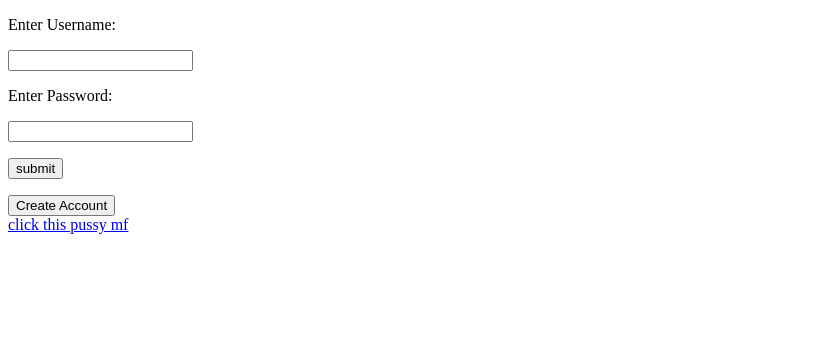
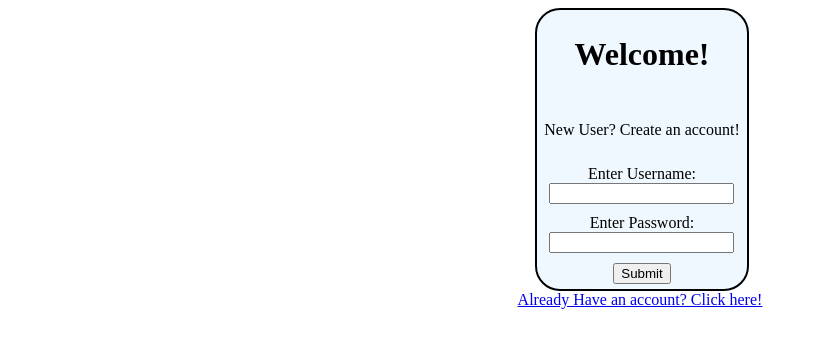
Before and after one commit to welagejl1684/cloudComputingFinalProject, a Flask app: page / in a window 1280 px wide. Shown: the top 348 px of the page, without its empty margins (0-818 px from the left). Run offline with Flask 2, Linux system fonts and the light colour scheme.

Commit message:
Added CSS
CSS looks cool

```diff
--- /dev/null
+++ b/static/css/styles.css
@@ -0,0 +1,39 @@
+.login {
+    display: flex;
+    align-items: center;
+    justify-content: center;
+    width: 100%;
+    height: 100%;
+    flex-direction: column;
+}
+
+.flex-container {
+    display: flex;
+    align-items: center;
+    justify-content: center;
+    width: 100%;
+    height: 100%;
+    flex-direction: column;
+    border-radius: 25px;
+    background: aliceblue;
+    border: 2px solid;
+}
+
+.header {
+    display: flex;
+    align-items: center;
+    justify-content: center;
+    width: 100%;
+    height: 100%;
+    flex-direction: column;
+}
+
+.flex-item {
+    display: flex;
+    align-items: center;
+    justify-content: center;
+    width: 100%;
+    height: 100%;
+    flex-direction: column;
+    margin: 5px;
+}
--- a/templates/login.html
+++ b/templates/login.html
@@ -1,29 +1,33 @@
 <!DOCTYPE html>
 <html>
         <head>
+                <link rel="stylesheet" href="{{ url_for('static', filename='css/styles.css') }}">
                 <title>Login Page</title>
         </head>
         <body>
+                <div class="login">
                         <form action="/" method="POST">
-                <p>Enter Username:</p>
-                <p><input type="text" name="username" /></p>
-                <p>Enter Password:</p>
-                <p><input type="password" name="password" /></p>
-                <p><input type="submit" value="submit" /></p>
+                                <div class="flex-container">
+                                        <div class="flex-item header">
+                                                <h1>Welcome!</h1>
+                                        </div>
+                                        <div class="flex-item">
+                                                <p> New User? Create an account! </p>
+                                        </div>
+                                        <div class="flex-item">
+                                                <label>Enter Username:</label>
+                                                <input type="text" name="username" required>
+                                        </div>
+                                        <div class="flex-item">
+                                                <label>Enter Password:</label>
+                                                <input type="text" name="password" required>
+                                        </div>
+                                        <div class="flex-item">
+                                                <button id="submit" type="submit">Submit</button>
+                                        </div>
+                                </div>
                         </form>
-        <form method="GET" action="/createaccount" class="inline">
-                <button type="submit" name="submit_param" value="submit_value" class="link-button">
-                Create Account
-                </button>
-        </form>
-    </form>
-    <a href="https://sphinx.acast.com/p/open/s/5fc7c9db52d6971d13f1e77f/e/60d67bd89ce7f700198c29d3/media.mp3?tk=eyJ1aWQiOiI2YzUxMTE0Ny1iMTIyLTQwZDUtYmE0Yy1kZDQ3Y2RkOTQ4YjIiLCJ0ayI6IlVYNHQ3Y0VPIiwiYWRzIjpmYWxzZSwic3BvbnMiOmZhbHNlLCJ0IjoiMzg0NTU5NyIsInN0YXR1cyI6InByaXZhdGUifQ==&sig=WUxMtQkm1ZwKYzFfwjl1RMzIW-pZlqCtI1EVvb57Osg">click this pussy mf</a>
-{% with messages = get_flashed_messages() %}
-        {% if messages %}
-                {% for message in messages %}
-                        {{ message }}
-                {% endfor %}
-        {% endif %}
-{% endwith %}
+                        <a href="createaccount">Already Have an account? Click here!</a>
+                </div>
         </body>
 </html>
```
Lines whose indentation alone changed are shown as unchanged.
